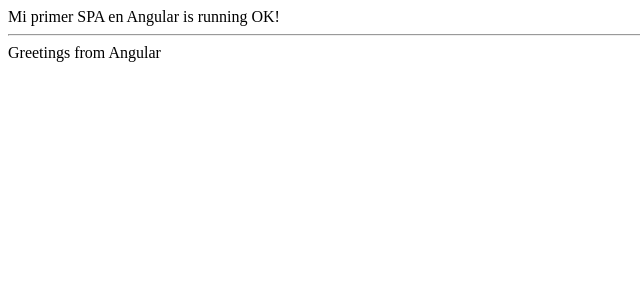
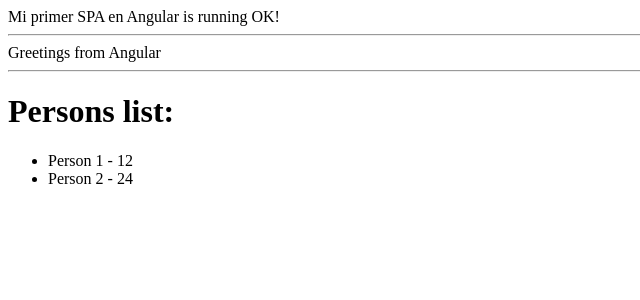
Before and after one commit to jfbarahonag/my-first-angular-app, an Angular app: page / in a window 1280 px wide. Shown: the top 300 px of the page, without its empty margins (0-640 px from the left). Built offline with nearby package versions, Linux system fonts and the light colour scheme.

Commit message:
new component was added manually

```diff
--- a/src/app/app.component.html
+++ b/src/app/app.component.html
@@ -1,3 +1,5 @@
 <span class="hover-text">{{ title }} is running OK!</span>
-<hr>
+<hr />
 <span class="hover-text">{{ greeting }}</span>
+<hr />
+<app-persons></app-persons>
--- a/src/app/app.module.ts
+++ b/src/app/app.module.ts
@@ -2,10 +2,12 @@ import { NgModule } from '@angular/core';
 import { BrowserModule } from '@angular/platform-browser';
 
 import { AppComponent } from './app.component';
+import { PersonsComponent } from './persons/persons.component';
 
 @NgModule({
   declarations: [
-    AppComponent
+    AppComponent,
+    PersonsComponent
   ],
   imports: [
     BrowserModule
--- /dev/null
+++ b/src/app/persons/persons.component.css
@@ -0,0 +1,7 @@
+.person {
+  color: black
+}
+
+.person:hover {
+  color: red;
+}
--- /dev/null
+++ b/src/app/persons/persons.component.html
@@ -0,0 +1,6 @@
+<h1>Persons list:</h1>
+<ul>
+  <li class="hover-text" *ngFor="let person of persons">
+    <span class="person"> {{ person.name }} - {{ person.age }} </span>
+  </li>
+</ul>
--- /dev/null
+++ b/src/app/persons/persons.component.ts
@@ -0,0 +1,19 @@
+import { Component } from "@angular/core";
+
+@Component({
+  selector: 'app-persons',
+  templateUrl: './persons.component.html',
+  styleUrls: ['../app.component.css', './persons.component.css']
+})
+export class PersonsComponent {
+  persons = [
+    {
+      name: 'Person 1',
+      age: 12
+    },
+    {
+      name: 'Person 2',
+      age: 24
+    },
+  ]
+}
```
